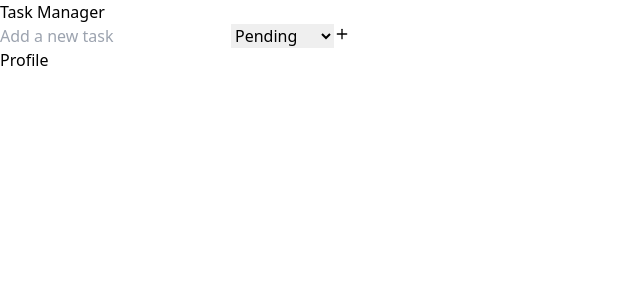
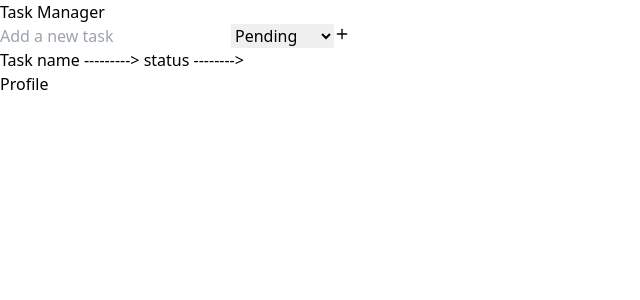
Before and after one commit to rakibul-islam-hasib/task-management, a React (Vite) app: page /task in a window 1280 px wide. Shown: the top 300 px of the page, without its empty margins (0-640 px from the left). Built offline with nearby package versions, Linux system fonts and the light colour scheme.

Commit message:
Dashboard page added

```diff
--- a/src/components/TaskList.jsx
+++ b/src/components/TaskList.jsx
@@ -3,10 +3,13 @@ import Task from './Task';
 
 const TaskList = ({ tasks, onDelete, onUpdate }) => {
   return (
-    <div>
-      {tasks.map((task) => (
-        <Task key={task.id} task={task} onDelete={onDelete} onUpdate={onUpdate} />
-      ))}
+    <div className=''>
+      <h1>Task name ---------&gt; status --------&gt; </h1>
+      <div className="">
+        {tasks.map((task) => (
+          <Task key={task.id} task={task} onDelete={onDelete} onUpdate={onUpdate} />
+        ))}
+      </div>
     </div>
   );
 };
```
Also changed, not shown: src/pages/Dashboard.jsx (added, +11 -0 lines).
